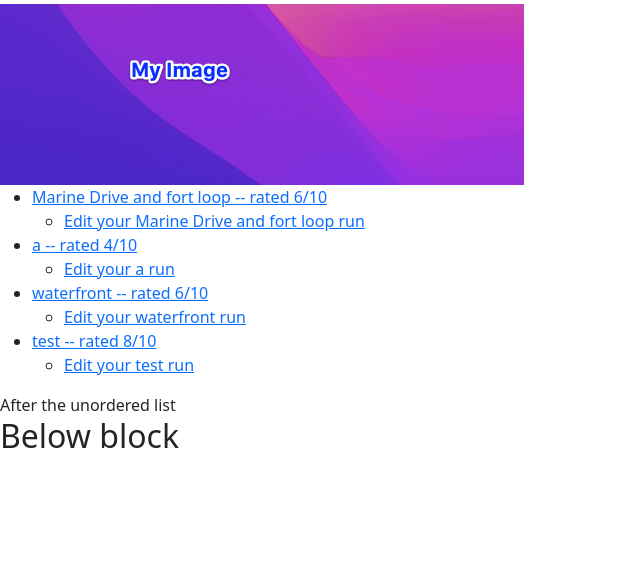
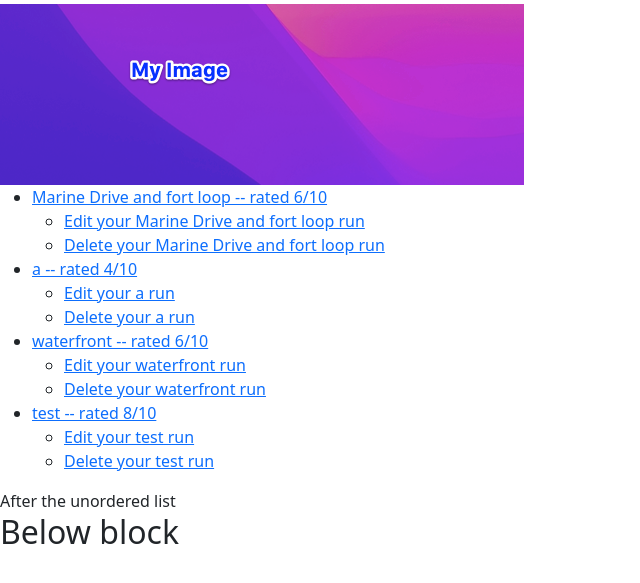
Before and after one commit to buraizu/ecr_python, a Django app: page /runs_app/list_runs in a window 1280 px wide. Shown: the part 150-733 px from the top of the page, without its empty margins (0-640 px from the left). Run offline with Django 4.2, Linux system fonts and the light colour scheme; data comes from the database, SQL or seed files in the repository; both versions use the stored data as it was after the commit.

Commit message:
Add class-based view for run delete

```diff
--- a/runs_app/templates/runs_app/run_list.html
+++ b/runs_app/templates/runs_app/run_list.html
@@ -11,7 +11,12 @@
     {% for run in run_list %}
     <li><a href="/runs_app/run_detail/{{run.id}}">{{run.course}} -- rated {{run.rating}}/10</a></li>
     <ul>
-        <li><a href="/runs_app/update_run/{{run.id}}">Edit your {{run.course}} run</a></li>
+        <li>
+            <a href="/runs_app/update_run/{{run.id}}">Edit your {{run.course}} run</a>
+        </li>
+        <li>
+            <a href="/runs_app/delete_run/{{run.id}}">Delete your {{run.course}} run</a>
+        </li>
     </ul>
     {% endfor %}
 </ul>
--- a/runs_app/urls.py
+++ b/runs_app/urls.py
@@ -1,5 +1,5 @@
 from django.urls import path
-from .views import RunCreateView,RunListView,RunDetailView,RunUpdateView
+from .views import RunCreateView,RunListView,RunDetailView,RunUpdateView,RunDeleteView
 from . import views
 
 # register the app namespace
@@ -9,5 +9,6 @@ urlpatterns = [
     path('list_runs', RunListView.as_view(), name='list_runs'),
     path('create_run/', RunCreateView.as_view(), name='create_run'),
     path('run_detail/<int:pk>', RunDetailView.as_view(), name='detail_run'),
-    path('update_run/<int:pk>', RunUpdateView.as_view(), name='update_run')
+    path('update_run/<int:pk>', RunUpdateView.as_view(), name='update_run'),
+    path('delete_run/<int:pk>', RunDeleteView.as_view(), name='delete_run')
 ]
--- a/runs_app/views.py
+++ b/runs_app/views.py
@@ -1,7 +1,7 @@
 from django.shortcuts import render,redirect
 from django.http import HttpResponse, HttpResponseNotFound, Http404
 from django.urls import reverse,reverse_lazy
-from django.views.generic import TemplateView,FormView,CreateView,ListView,DetailView,UpdateView
+from django.views.generic import TemplateView,FormView,CreateView,ListView,DetailView,UpdateView,DeleteView
 from runs_app.models import Run
 from .forms import AddRunForm
 from . import models
@@ -26,6 +26,10 @@ class RunDetailView(DetailView):
 class RunUpdateView(UpdateView):
     model = Run
     fields = "__all__"
+    success_url = reverse_lazy('runs_app:list_runs')
+
+class RunDeleteView(DeleteView):
+    model = Run
     success_url = reverse_lazy('runs_app:list_runs')
 
 # class RunFormView(FormView):
```
Also changed, not shown: runs_app/templates/runs_app/run_confirm_delete.html (added, +14 -0 lines), db.sqlite3.
